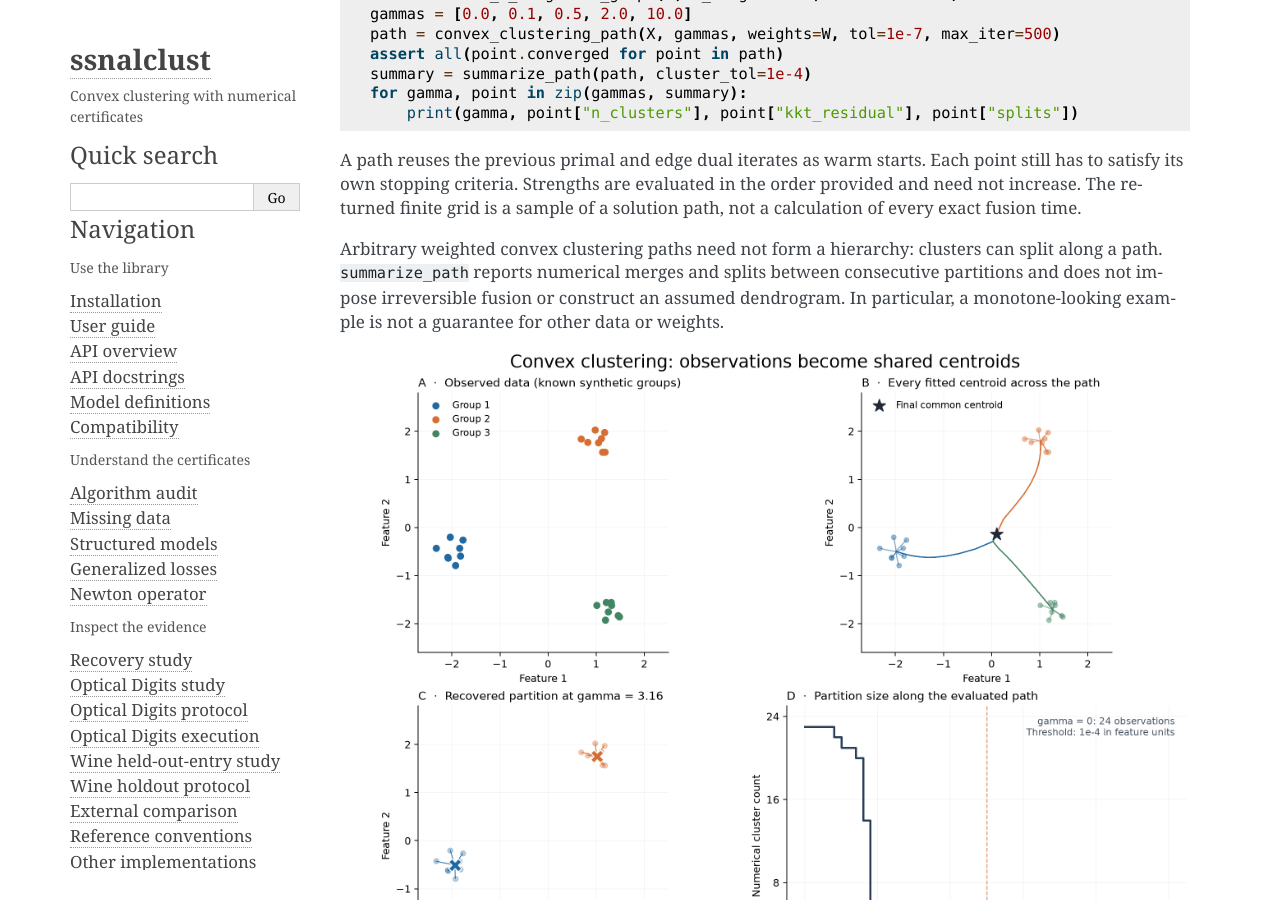
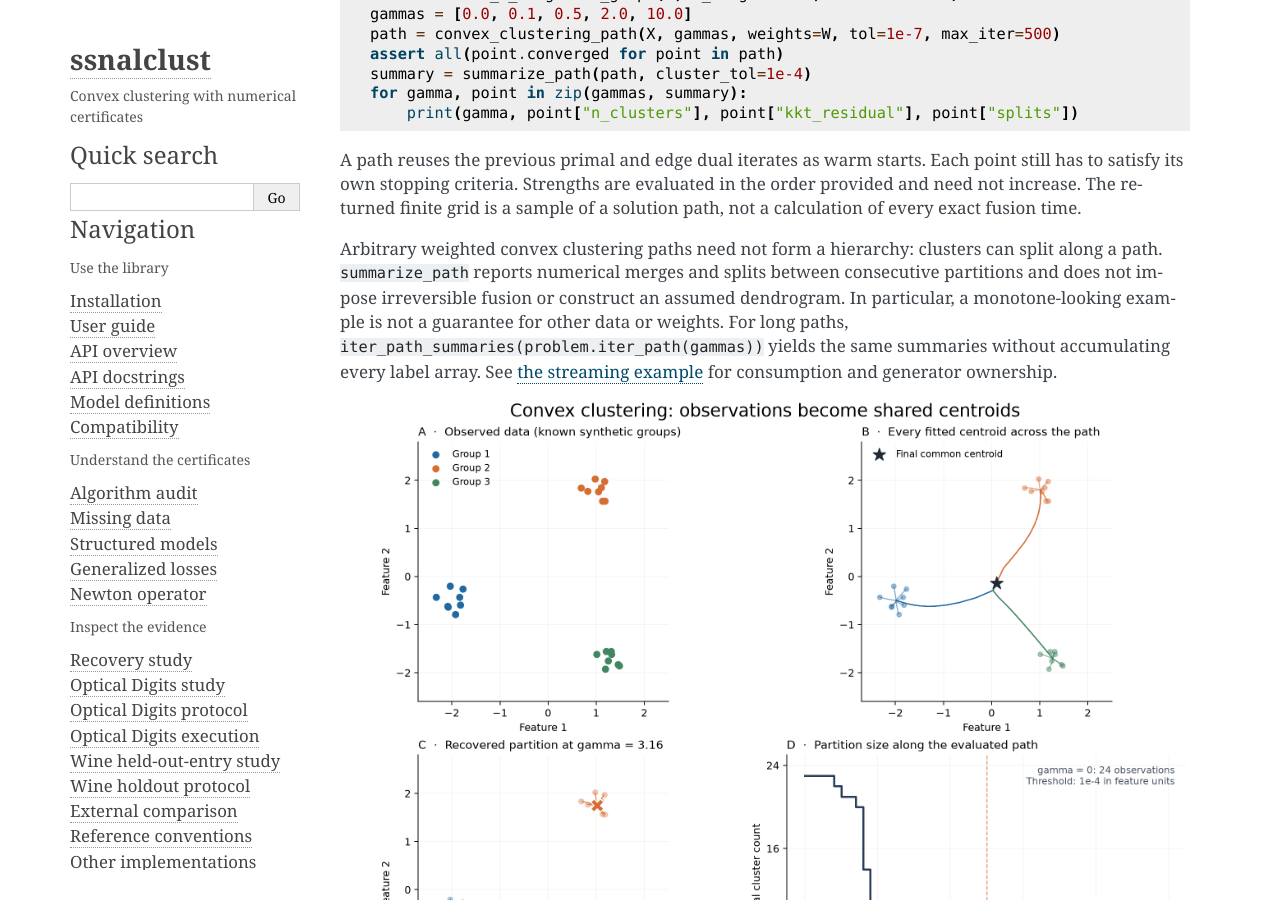
Before and after one commit to dx-li/ssnalclust, a Sphinx documentation site: the page built from docs/user_guide.md, in a window 1280 px wide and 900 px high, scrolled down 3054 px. Built offline with Sphinx 7.4.7, drawn with Linux system fonts in a browser that asks for light colours.

Commit message:
Link streamed path inspection from the user entry points

```diff
--- a/docs/user_guide.md
+++ b/docs/user_guide.md
@@ -153,7 +153,10 @@ Arbitrary weighted convex clustering paths need not form a hierarchy: clusters
 can split along a path. `summarize_path` reports numerical merges and splits
 between consecutive partitions and does not impose irreversible fusion or
 construct an assumed dendrogram. In particular, a monotone-looking example is
-not a guarantee for other data or weights.
+not a guarantee for other data or weights. For long paths,
+`iter_path_summaries(problem.iter_path(gammas))` yields the same summaries
+without accumulating every label array. See [the streaming example](streaming_memory.md#inspecting-a-path-without-accumulating-summaries)
+for consumption and generator ownership.
 
 ![Four panels show observations, fitted centroid trajectories, recovery of three synthetic groups, and cluster count across gamma.](images/clustering_paths.png)
 
```
Also changed, not shown: README.md (+4 -1 lines).
